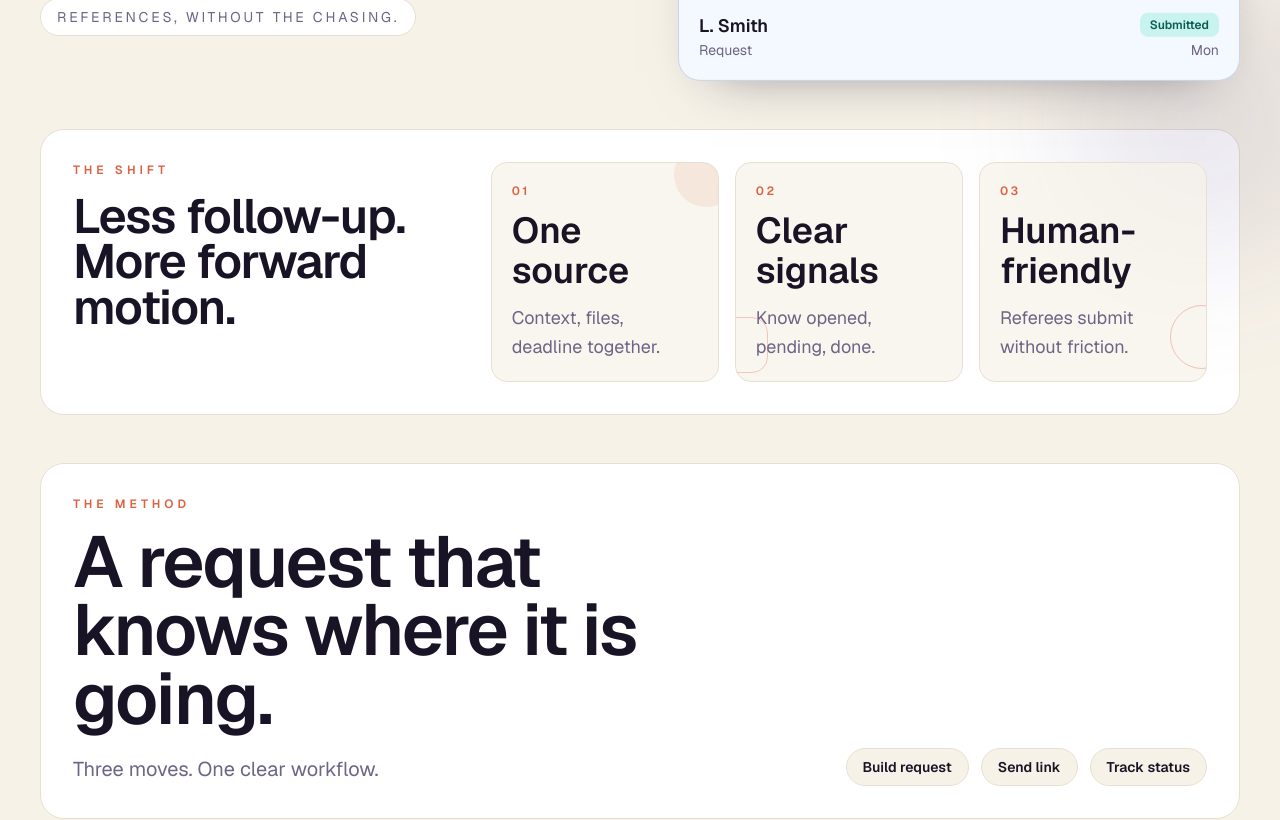
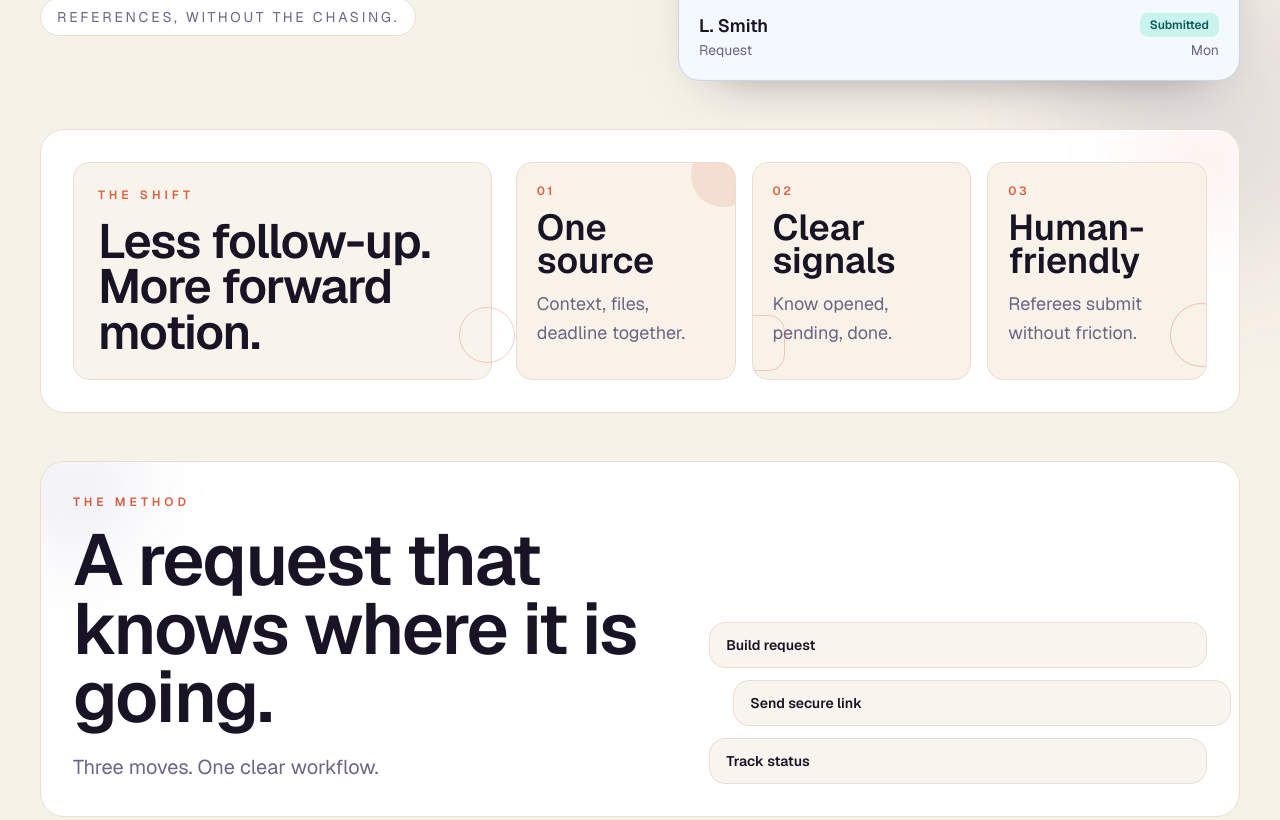
Before and after one commit to rowjay007/referee-request, a Next.js app in the folder frontend/: page / in a window 1280 px wide. Shown: the part 500-1320 px from the top of the page. Built offline with nearby package versions, Linux system fonts and the light colour scheme; no server answers.

Commit message:
Redesign shift and method sections with premium 3D layout

```diff
--- a/frontend/src/app/page.tsx
+++ b/frontend/src/app/page.tsx
@@ -161,33 +161,41 @@ export default function Home() {
           </article>
         </section>
 
-        <section id="why" className="rounded-3xl border border-border bg-surface p-6 sm:p-8">
-          <div className="grid gap-8 lg:grid-cols-[1.05fr_1.95fr]">
-            <div>
+        <section id="why" className="relative overflow-hidden rounded-3xl border border-border bg-surface p-6 sm:p-8">
+          <span className="pointer-events-none absolute -right-10 -top-10 h-36 w-36 rounded-full bg-primary/8 blur-2xl" />
+          <div className="grid gap-6 lg:grid-cols-[1fr_1.65fr]">
+            <article className="rr-tilt-3d rr-motion-rise relative rounded-2xl border border-border bg-background/80 p-6">
+              <span className="pointer-events-none absolute -right-6 bottom-4 h-14 w-14 rounded-full border border-primary/30" />
               <p className="text-xs font-semibold uppercase tracking-[0.34em] text-primary">The shift</p>
               <h2 className="mt-4 text-5xl font-semibold leading-[0.95] tracking-tight text-foreground">
                 Less follow-up.
                 <br />
                 More forward motion.
               </h2>
-            </div>
+            </article>
             <div className="grid gap-4 sm:grid-cols-3">
-              <article className="rr-tilt-3d rr-motion-rise relative overflow-hidden rounded-2xl border border-border bg-background/70 p-5">
-                <span className="pointer-events-none absolute -right-5 -top-5 h-16 w-16 rounded-full bg-primary/10" />
+              <article className="rr-tilt-3d rr-motion-rise relative overflow-hidden rounded-2xl border border-border bg-[#f8f2e8] p-5">
+                <span className="pointer-events-none absolute -right-5 -top-5 h-16 w-16 rounded-full bg-primary/14" />
                 <p className="text-xs font-semibold uppercase tracking-[0.2em] text-primary">01</p>
-                <p className="mt-3 text-4xl font-semibold text-foreground">One source</p>
+                <p className="mt-3 text-4xl font-semibold leading-[0.92] text-foreground">One source</p>
                 <p className="mt-3 text-lg leading-relaxed text-muted">Context, files, deadline together.</p>
               </article>
-              <article className="rr-tilt-3d rr-motion-rise relative overflow-hidden rounded-2xl border border-border bg-background/70 p-5" style={{ animationDelay: "120ms" }}>
+              <article
+                className="rr-tilt-3d rr-motion-rise relative overflow-hidden rounded-2xl border border-border bg-[#f8f2e8] p-5"
+                style={{ animationDelay: "120ms" }}
+              >
                 <span className="pointer-events-none absolute -left-6 bottom-2 h-14 w-14 rounded-2xl border border-primary/30" />
                 <p className="text-xs font-semibold uppercase tracking-[0.2em] text-primary">02</p>
-                <p className="mt-3 text-4xl font-semibold text-foreground">Clear signals</p>
+                <p className="mt-3 text-4xl font-semibold leading-[0.92] text-foreground">Clear signals</p>
                 <p className="mt-3 text-lg leading-relaxed text-muted">Know opened, pending, done.</p>
               </article>
-              <article className="rr-tilt-3d rr-motion-rise relative overflow-hidden rounded-2xl border border-border bg-background/70 p-5" style={{ animationDelay: "220ms" }}>
+              <article
+                className="rr-tilt-3d rr-motion-rise relative overflow-hidden rounded-2xl border border-border bg-[#f8f2e8] p-5"
+                style={{ animationDelay: "220ms" }}
+              >
                 <span className="pointer-events-none absolute -right-7 bottom-3 h-16 w-16 rounded-full border border-primary/35" />
                 <p className="text-xs font-semibold uppercase tracking-[0.2em] text-primary">03</p>
-                <p className="mt-3 text-4xl font-semibold text-foreground">Human-friendly</p>
+                <p className="mt-3 text-4xl font-semibold leading-[0.92] text-foreground">Human-friendly</p>
                 <p className="mt-3 text-lg leading-relaxed text-muted">Referees submit without friction.</p>
               </article>
             </div>
@@ -195,8 +203,9 @@ export default function Home() {
         </section>
 
         <section id="how-it-works" className="py-12">
-          <div className="rounded-3xl border border-border bg-surface p-6 sm:p-8">
-            <div className="grid gap-7 lg:grid-cols-[1.12fr_0.88fr] lg:items-end">
+          <div className="relative overflow-hidden rounded-3xl border border-border bg-surface p-6 sm:p-8">
+            <span className="pointer-events-none absolute -left-8 -top-8 h-32 w-32 rounded-full bg-secondary/8 blur-2xl" />
+            <div className="grid gap-7 lg:grid-cols-[1.1fr_0.9fr] lg:items-end">
               <div>
                 <p className="text-xs font-semibold uppercase tracking-[0.34em] text-primary">The method</p>
                 <h2 className="mt-4 max-w-3xl text-5xl font-semibold leading-[0.95] tracking-tight text-foreground sm:text-7xl">
@@ -204,16 +213,16 @@ export default function Home() {
                 </h2>
                 <p className="mt-5 max-w-2xl text-xl leading-relaxed text-muted">Three moves. One clear workflow.</p>
               </div>
-              <div className="flex flex-wrap gap-3 lg:justify-end">
-                <span className="rr-tilt-3d rounded-full border border-border bg-background px-4 py-2 text-sm font-semibold text-foreground">
-                  Build request
-                </span>
-                <span className="rr-tilt-3d rounded-full border border-border bg-background px-4 py-2 text-sm font-semibold text-foreground">
-                  Send link
-                </span>
-                <span className="rr-tilt-3d rounded-full border border-border bg-background px-4 py-2 text-sm font-semibold text-foreground">
-                  Track status
-                </span>
+              <div className="grid gap-3">
+                <article className="rr-tilt-3d rounded-2xl border border-border bg-background/75 px-4 py-3">
+                  <p className="text-sm font-semibold text-foreground">Build request</p>
+                </article>
+                <article className="rr-tilt-3d rounded-2xl border border-border bg-background/75 px-4 py-3 sm:translate-x-6">
+                  <p className="text-sm font-semibold text-foreground">Send secure link</p>
+                </article>
+                <article className="rr-tilt-3d rounded-2xl border border-border bg-background/75 px-4 py-3">
+                  <p className="text-sm font-semibold text-foreground">Track status</p>
+                </article>
               </div>
             </div>
           </div>
```
